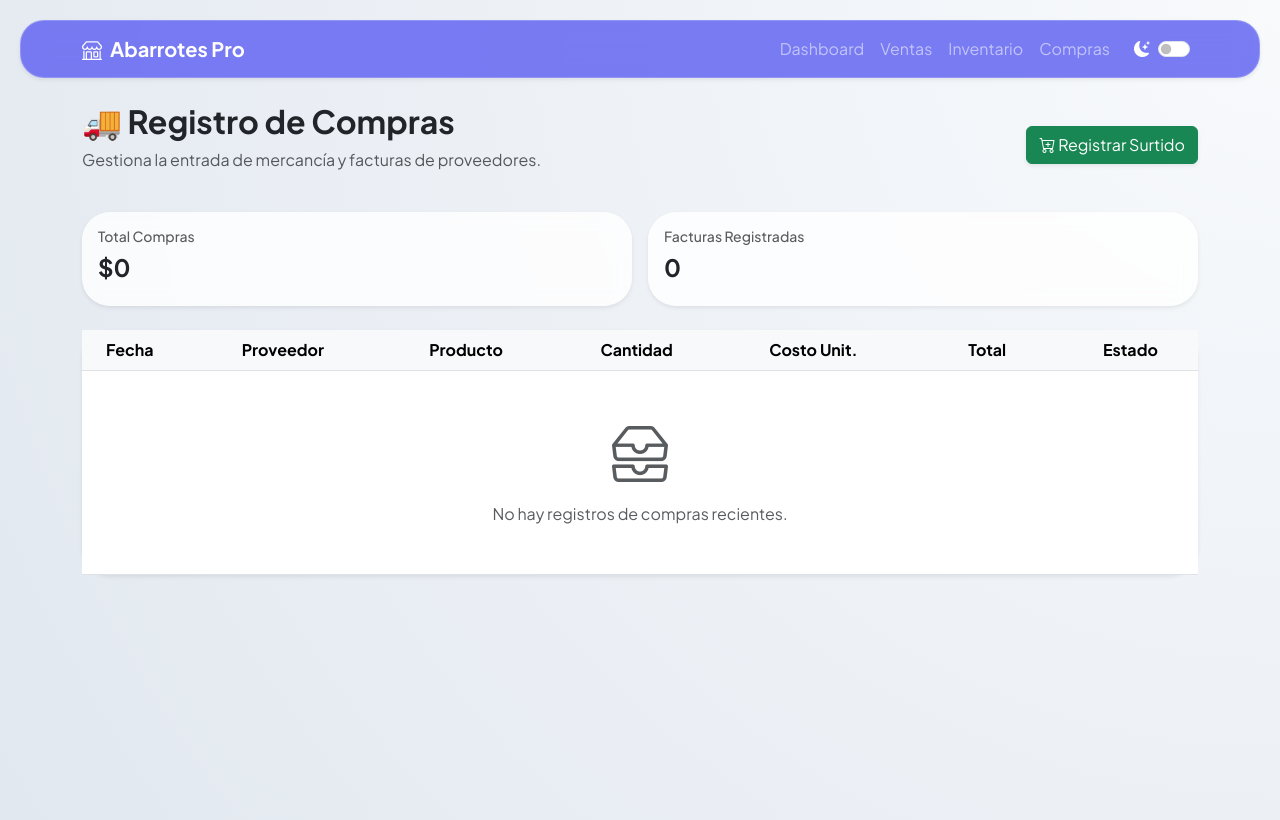
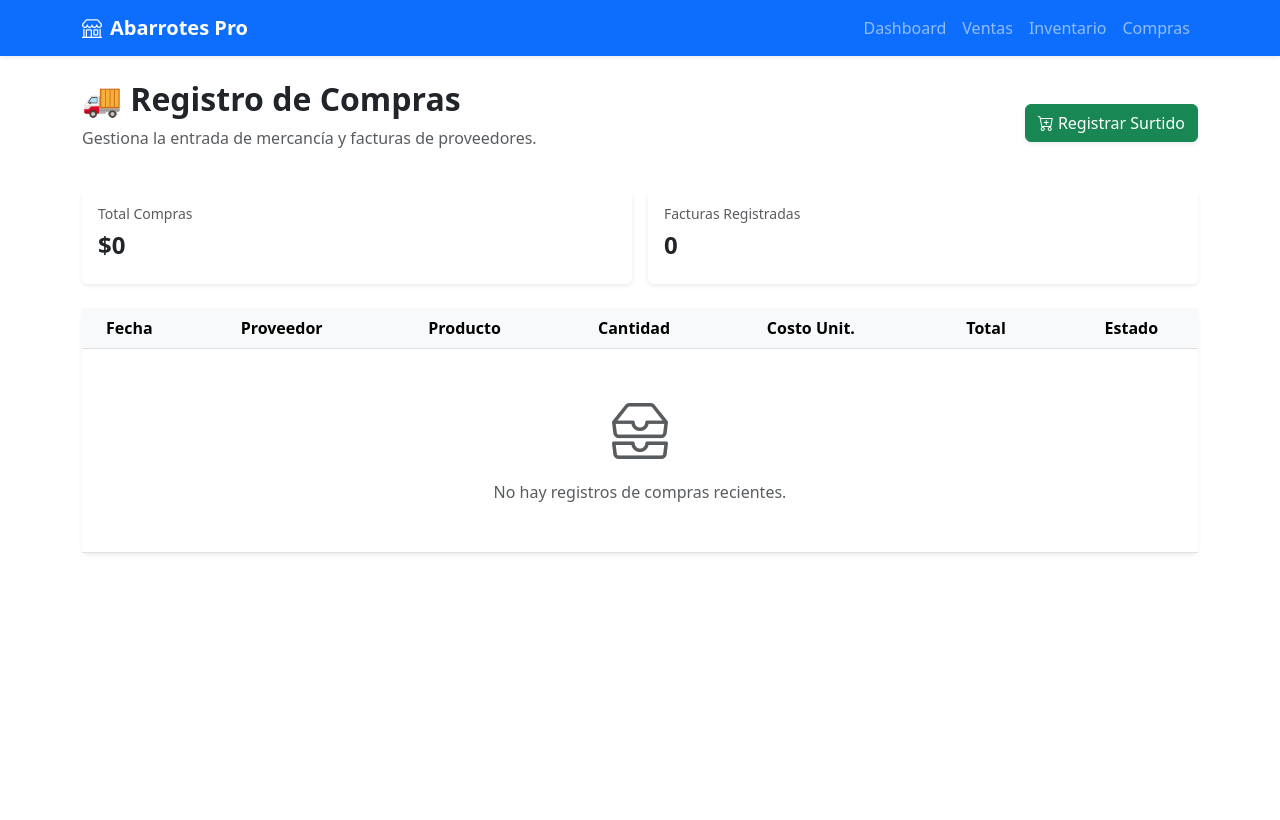
Before and after one commit to Victormanzou/ANDROID, a Flask app: page /compras in a window 1280 px wide. After the commit the page ends 554 px from the top, so only its background shows below. Run offline with Flask 3, Linux system fonts and the light colour scheme.

Commit message:
Actualizar base.html

```diff
--- a/templates/base.html
+++ b/templates/base.html
@@ -7,165 +7,45 @@
 
     <link href="https://cdn.jsdelivr.net/npm/bootstrap@5.3.0/dist/css/bootstrap.min.css" rel="stylesheet">
     <link rel="stylesheet" href="https://cdn.jsdelivr.net/npm/bootstrap-icons@1.11.0/font/bootstrap-icons.css">
-    <link rel="stylesheet" href="{{ url_for('static', filename='css/style.css') }}">
-
 </head>
 
 <body>
 
 <nav class="navbar navbar-expand-lg navbar-dark bg-primary shadow-sm mb-4">
     <div class="container">
-            <a class="navbar-brand fw-bold" href="{{ url_for('index') }}">
+
+        <a class="navbar-brand fw-bold" href="/">
             <i class="bi bi-shop me-2"></i>Abarrotes Pro
         </a>
 
-            <button class="navbar-toggler border-0" type="button" data-bs-toggle="collapse" data-bs-target="#navbarNav">
-                <span class="navbar-toggler-icon"></span>
-            </button>
-
-            <div class="collapse navbar-collapse" id="navbarNav">
-                <ul class="navbar-nav ms-auto align-items-center">
+        <div class="collapse navbar-collapse">
+            <ul class="navbar-nav ms-auto">
 
                 <li class="nav-item">
-                        <a class="nav-link" href="{{ url_for('index') }}">Dashboard</a>
+                    <a class="nav-link" href="/">Dashboard</a>
                 </li>
 
                 <li class="nav-item">
-                        <a class="nav-link" href="{{ url_for('ventas') }}">Ventas</a>
+                    <a class="nav-link" href="/ventas">Ventas</a>
                 </li>
 
                 <li class="nav-item">
-                        <a class="nav-link" href="{{ url_for('inventario') }}">Inventario</a>
+                    <a class="nav-link" href="/inventario">Inventario</a>
                 </li>
 
                 <li class="nav-item">
-                        <a class="nav-link" href="{{ url_for('compras') }}">Compras</a>
-                    </li>
-
-                    <!-- MODO OSCURO -->
-                    <li class="nav-item d-flex align-items-center ms-3">
-                        <i class="bi bi-moon-stars-fill text-white me-2"></i>
-                        <div class="form-check form-switch mb-0">
-                            <input class="form-check-input" type="checkbox" id="darkModeToggle">
-                        </div>
+                    <a class="nav-link" href="/compras">Compras</a>
                 </li>
 
             </ul>
         </div>
+
     </div>
 </nav>
 
-    <div class="container mb-5">
+<div class="container">
     {% block content %}{% endblock %}
 </div>
 
-    <script src="https://cdn.jsdelivr.net/npm/bootstrap@5.3.0/dist/js/bootstrap.bundle.min.js"></script>
-
-    <script>
-        const toggle = document.getElementById('darkModeToggle');
-
-        toggle.addEventListener('change', () => {
-            document.body.classList.toggle('dark-mode');
-            const mode = document.body.classList.contains('dark-mode') ? 'dark' : 'light';
-            localStorage.setItem('theme', mode);
-        });
-
-        if (localStorage.getItem('theme') === 'dark') {
-            document.body.classList.add('dark-mode');
-            toggle.checked = true;
-        }
-
-        const style = document.createElement('style');
-        style.innerHTML = `
-
-        /* =========================
-           MODO OSCURO BASE
-        ========================= */
-
-        .dark-mode {
-            background: radial-gradient(circle at top right, #0f172a, #1e293b) !important;
-            color: #f1f5f9 !important;
-        }
-
-        .dark-mode .navbar {
-            border-bottom: 1px solid rgba(255,255,255,0.1);
-        }
-
-        .dark-mode .card {
-            background: rgba(30, 41, 59, 0.85) !important;
-            color: #f1f5f9 !important;
-            border: 1px solid rgba(255,255,255,0.1);
-        }
-
-        .dark-mode .text-muted {
-            color: #94a3b8 !important;
-        }
-
-        /* TABLAS */
-        .dark-mode table {
-            color: #f1f5f9 !important;
-        }
-
-        .dark-mode td,
-        .dark-mode th {
-            color: #f1f5f9 !important;
-            border-color: #334155 !important;
-        }
-
-        /* INPUTS */
-        .dark-mode input,
-        .dark-mode textarea,
-        .dark-mode select {
-            background: #0f172a !important;
-            color: #f1f5f9 !important;
-            border: 1px solid #334155 !important;
-        }
-
-        .dark-mode input::placeholder {
-            color: #94a3b8 !important;
-        }
-
-        /* BOTONES */
-        .dark-mode .btn-light {
-            background: #334155 !important;
-            color: #f1f5f9 !important;
-            border: 1px solid #475569 !important;
-        }
-
-        .dark-mode .btn-outline-secondary {
-            color: #f1f5f9 !important;
-            border-color: #64748b !important;
-        }
-
-        /* DROPDOWNS */
-        .dark-mode .dropdown-menu {
-            background: #1e293b !important;
-            border: 1px solid #334155;
-        }
-
-        .dark-mode .dropdown-item {
-            color: #f1f5f9 !important;
-        }
-
-        .dark-mode .dropdown-item:hover {
-            background: #334155 !important;
-        }
-
-        /* ALERTAS */
-        .dark-mode .alert {
-            background: #1e293b !important;
-            color: #f1f5f9 !important;
-            border: 1px solid #334155 !important;
-        }
-
-        /* TRANSICIÓN SUAVE */
-        body, .card, table, input {
-            transition: all 0.25s ease;
-        }
-
-        `;
-        document.head.appendChild(style);
-    </script>
-
 </body>
 </html>
```
Lines whose indentation alone changed are shown as unchanged.
